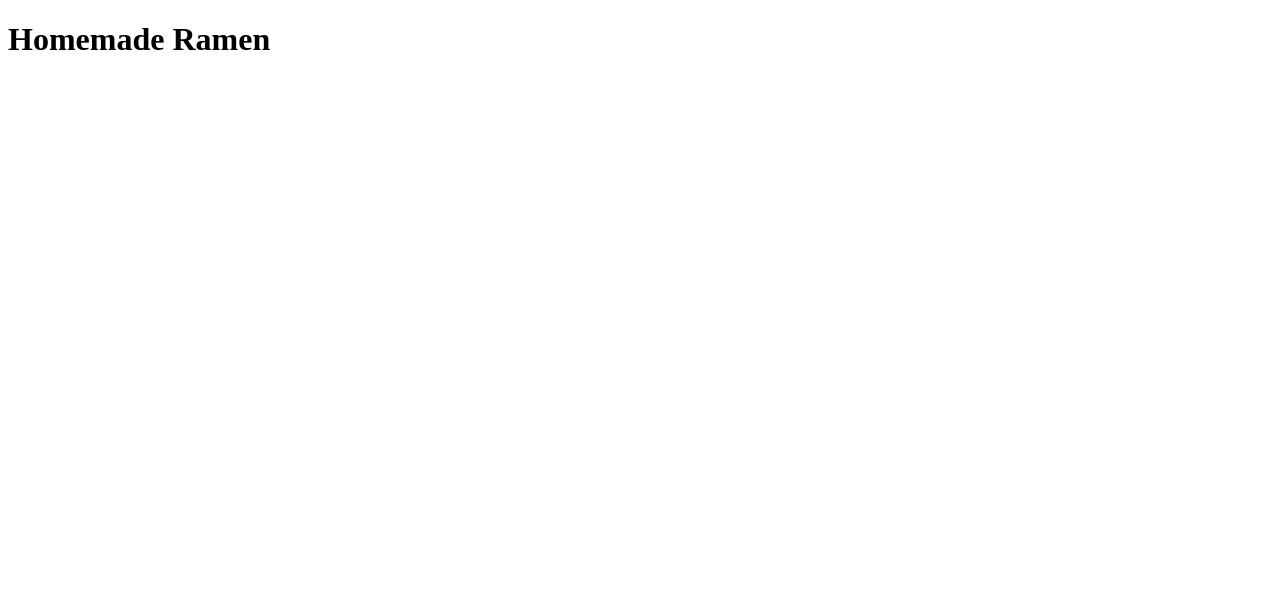
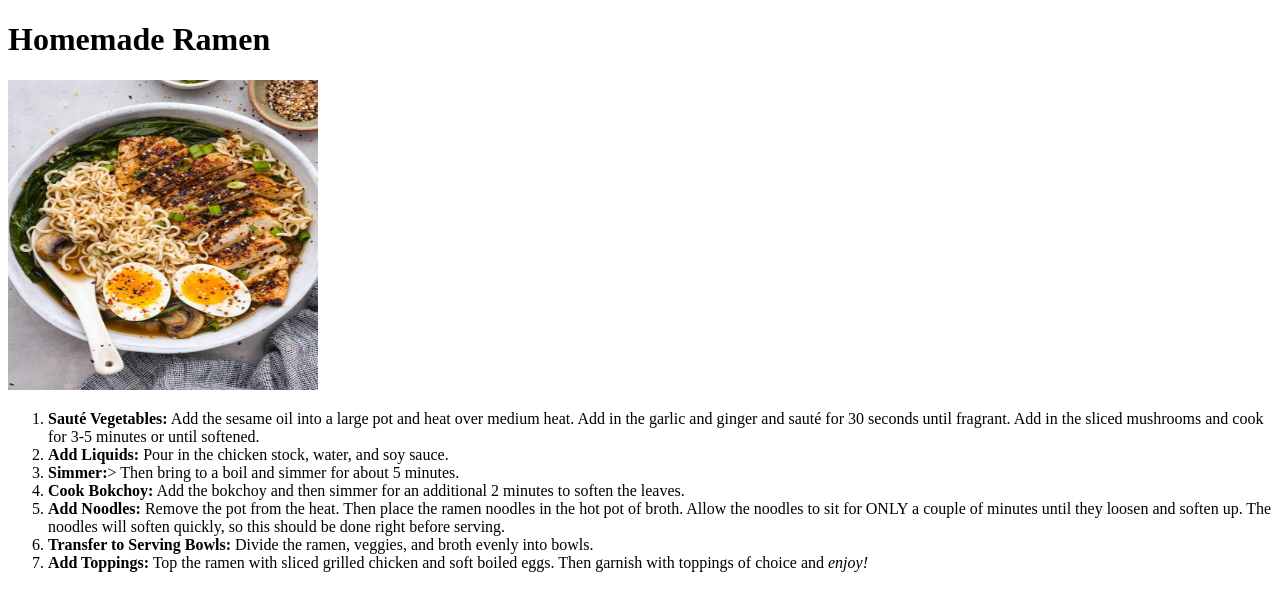
Before and after one commit to Kellos91/odin-recipes, a plain HTML site: page recipes/homemade_ramen.html in a window 1280 px wide. Drawn offline with Linux system fonts and the light colour scheme.

Commit message:
Resize img and populate ramen recipe

```diff
--- a/recipes/homemade_ramen.html
+++ b/recipes/homemade_ramen.html
@@ -8,6 +8,29 @@
 <body>
 
     <h1> Homemade Ramen </h1>
+    <img src="../recipe_img/ramen.jpg" alt=" Ramen image " height="310" width="310">
+
+    <p>
+
+        <ol>
+            <li> <strong>Sauté Vegetables:</strong> Add the sesame oil into a large pot and heat over medium heat.
+                Add in the garlic and ginger and sauté for 30 seconds until fragrant.
+                Add in the sliced mushrooms and cook for 3-5 minutes or until softened. </li>
+
+            <li> <strong>Add Liquids:</strong> Pour in the chicken stock, water, and soy sauce. </li>
+            <li> <strong>Simmer:</strong>> Then bring to a boil and simmer for about 5 minutes. </li>
+            <li> <strong>Cook Bokchoy:</strong> Add the bokchoy and then simmer for an additional 2 minutes to soften the leaves. </li>
+            <li> <strong>Add Noodles:</strong> Remove the pot from the heat.
+                Then place the ramen noodles in the hot pot of broth.
+                Allow the noodles to sit for ONLY a couple of minutes until they loosen and soften up.
+                The noodles will soften quickly, so this should be done right before serving.  </li>
+            <li> <strong>Transfer to Serving Bowls:</strong> Divide the ramen, veggies, and broth evenly into bowls. </li>
+            <li> <strong>Add Toppings:</strong> Top the ramen with sliced grilled chicken and soft boiled eggs.
+                Then garnish with toppings of choice and <em>enjoy!</em> </li>
+
+        </ol>
+
+    </p>
 
 </body>
 </html>
```
Also changed, not shown: recipe_img/ramen.jpg (added).
